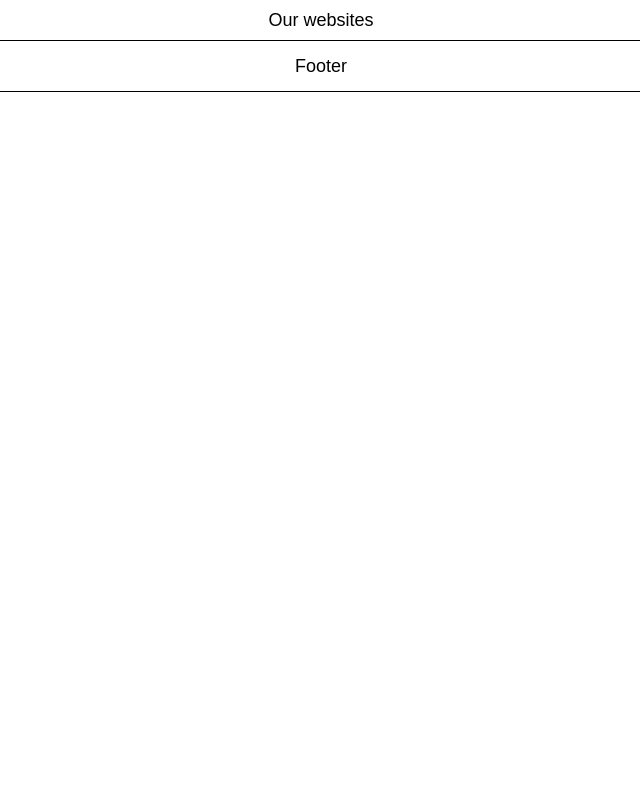
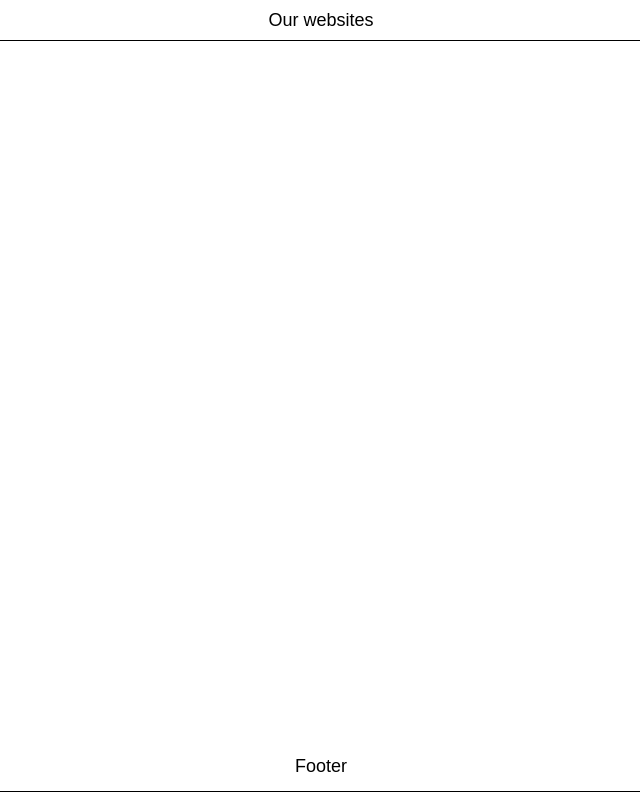
Before and after one commit to ooloo-io/github-flow-tasim-blh, a website: page src/index.html in a window 1280 px wide. Shown: the whole page, without its empty margins (319-959 px from the left). Drawn offline with nearby package versions, Linux system fonts and the light colour scheme.

```diff
--- a/src/index.html
+++ b/src/index.html
@@ -15,6 +15,7 @@
   <header class='header'>
     Our websites
   </header>
+  <main class='content'></main>
   <footer class='footer'>
     Footer
   </footer>
--- a/src/styles.css
+++ b/src/styles.css
@@ -17,3 +17,7 @@
   align-items: center;
   border-bottom: solid 1px black;
 }
+
+.content {
+  min-height: calc(100vh - 100px);
+}
```
